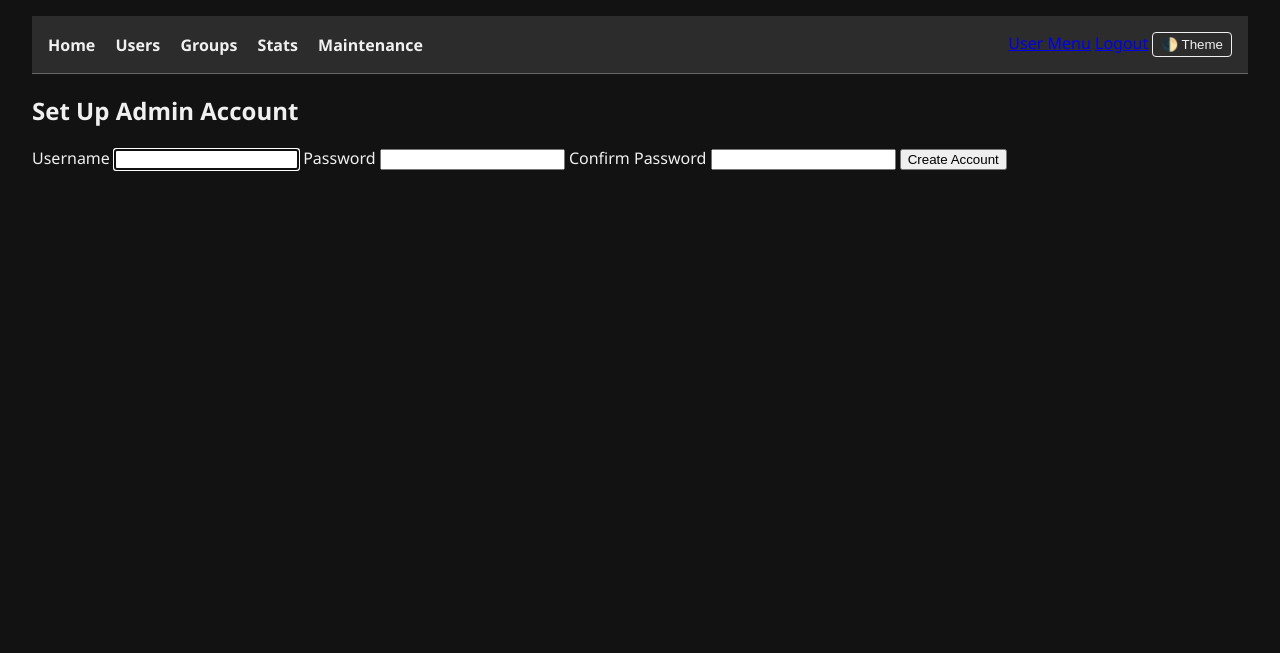
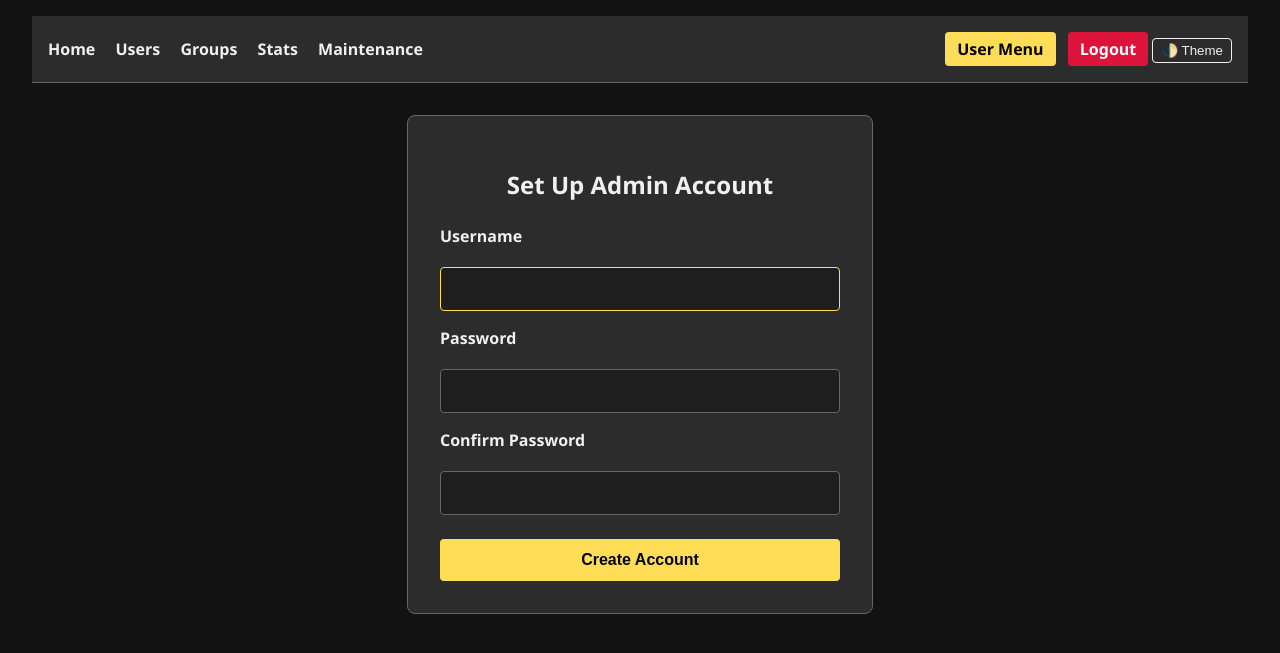
Before and after one commit to Simon-CR/RadMac, a Flask app: page /enroll in a window 1280 px wide. Shown: the top 653 px of the page. Run offline with Flask 3, Linux system fonts and the light colour scheme; the visitor is signed in with stand-in values (Sample User, id 1); data that the repository does not hold is empty.

Commit message:
Add proper button styling for auth links and forms, respect light/dark themes

```diff
--- a/app/static/styles.css
+++ b/app/static/styles.css
@@ -53,6 +53,106 @@
   color: var(--fg);
   cursor: pointer;
   border-radius: 4px;
+}
+
+/* Navigation auth buttons */
+nav .right .auth-btn {
+  background: var(--accent);
+  color: black;
+  border: none;
+  padding: 6px 12px;
+  margin-left: 8px;
+  border-radius: 4px;
+  text-decoration: none;
+  font-weight: bold;
+  cursor: pointer;
+  display: inline-block;
+}
+
+nav .right .auth-btn:hover {
+  opacity: 0.8;
+  text-decoration: none;
+}
+
+nav .right .auth-btn.logout {
+  background: var(--error);
+  color: white;
+}
+
+/* Authentication forms styling */
+.auth-container {
+  max-width: 400px;
+  margin: 2rem auto;
+  padding: 2rem;
+  background: var(--card-bg);
+  border-radius: 8px;
+  border: 1px solid #666;
+}
+
+.auth-container h2 {
+  text-align: center;
+  margin-bottom: 1.5rem;
+  color: var(--fg);
+}
+
+.auth-container form {
+  display: flex;
+  flex-direction: column;
+  gap: 1rem;
+}
+
+.auth-container label {
+  color: var(--fg);
+  font-weight: bold;
+  margin-bottom: 0.25rem;
+}
+
+.auth-container input[type="text"],
+.auth-container input[type="password"] {
+  padding: 0.75rem;
+  border: 1px solid #666;
+  border-radius: 4px;
+  background: var(--cell-bg);
+  color: var(--fg);
+  font-size: 1rem;
+}
+
+.auth-container input[type="text"]:focus,
+.auth-container input[type="password"]:focus {
+  outline: none;
+  border-color: var(--accent);
+}
+
+.auth-container button[type="submit"] {
+  padding: 0.75rem;
+  background: var(--accent);
+  color: black;
+  border: none;
+  border-radius: 4px;
+  font-size: 1rem;
+  font-weight: bold;
+  cursor: pointer;
+  margin-top: 0.5rem;
+}
+
+.auth-container button[type="submit"]:hover {
+  opacity: 0.8;
+}
+
+.auth-container .error {
+  color: var(--error);
+  padding: 0.5rem;
+  background: rgba(255, 0, 0, 0.1);
+  border-radius: 4px;
+  margin-top: 1rem;
+}
+
+.auth-container .message {
+  color: var(--accent);
+  padding: 0.5rem;
+  background: rgba(255, 221, 87, 0.1);
+  border-radius: 4px;
+  margin-top: 1rem;
 }
 
 h1, h2, h3 {
--- a/app/templates/base.html
+++ b/app/templates/base.html
@@ -17,10 +17,10 @@
     </div>
     <div class="right">
       {% if current_user.is_authenticated %}
-        <a href="{{ url_for('user_menu') }}">User Menu</a>
-        <a href="{{ url_for('logout') }}">Logout</a>
+        <a href="{{ url_for('user_menu') }}" class="auth-btn">User Menu</a>
+        <a href="{{ url_for('logout') }}" class="auth-btn logout">Logout</a>
       {% else %}
-        <a href="{{ url_for('login') }}">Login</a>
+        <a href="{{ url_for('login') }}" class="auth-btn">Login</a>
       {% endif %}
       <button id="theme-toggle">🌓 Theme</button>
     </div>
```
